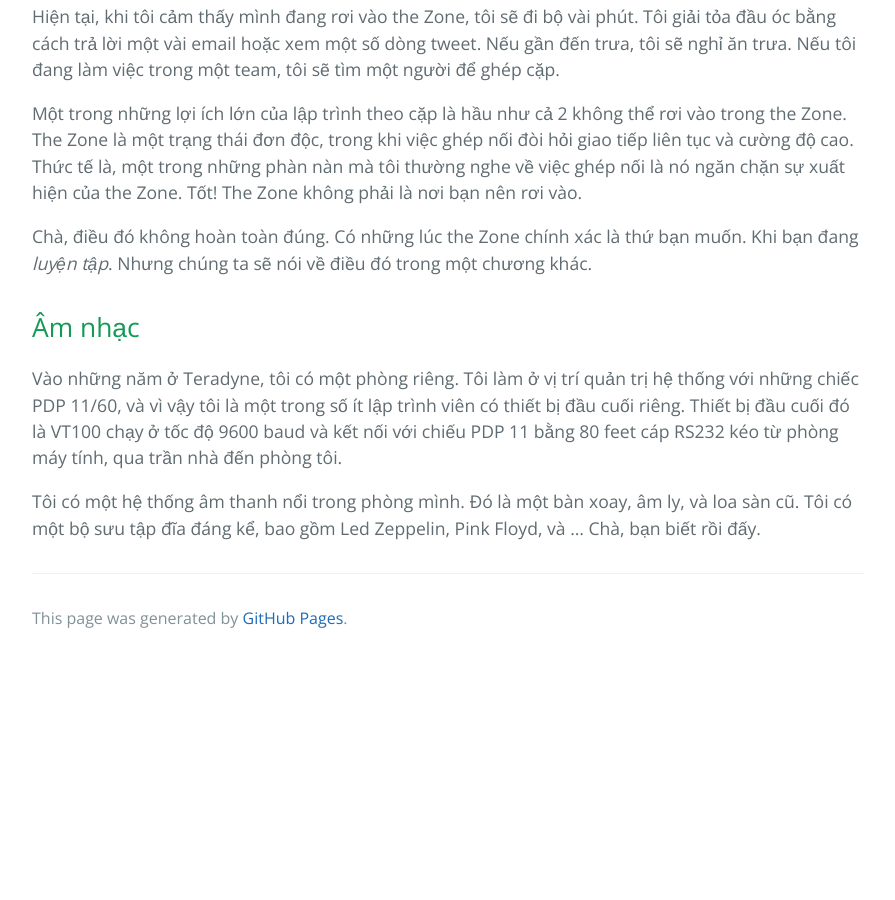
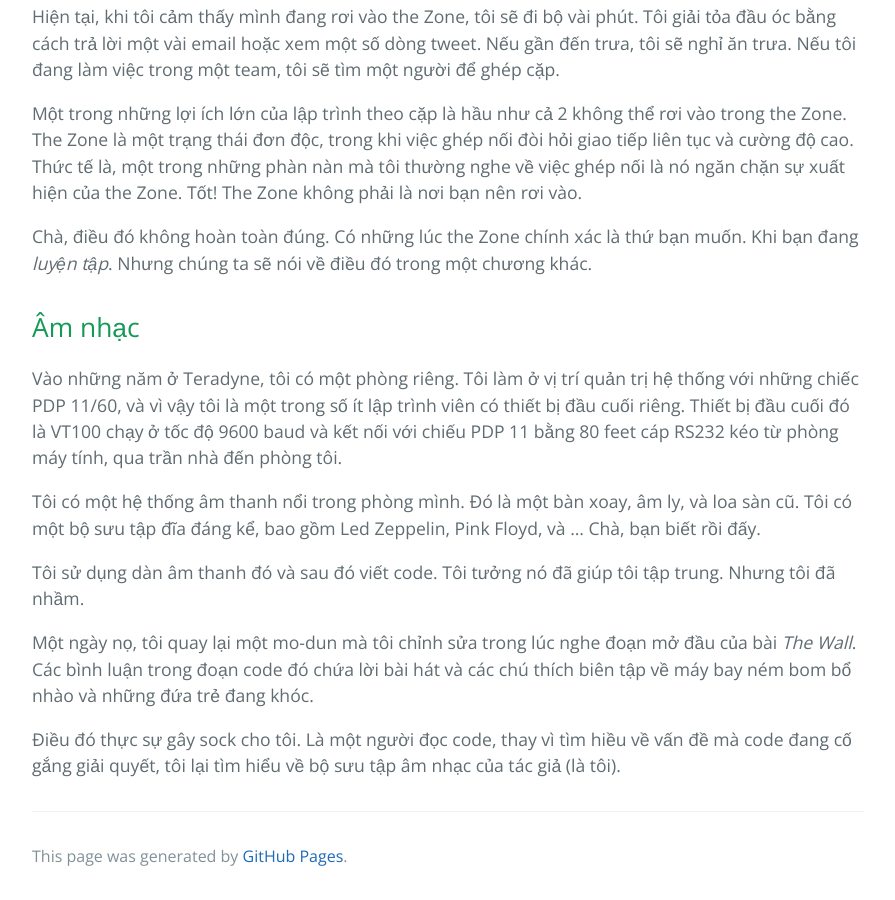
Before and after one commit to HaiBV/haibv.github.io, a Jekyll site: the page built from clean-coder/chapter-4-coding.md, in a window 1280 px wide and 900 px high, scrolled down 4388 px. Shown: the whole window, without its empty margins (192-1087 px from the left). Built offline with Jekyll 4.4.1, drawn with Linux system fonts in a browser that asks for light colours; our own code applies the rules of GitHub Pages for plain Markdown files; before the commit the page ends 5050 px from its top, so only the background shows below that.

Commit message:
Book - The Clean Coder - Chapter 4 - Coding

```diff
--- a/clean-coder/chapter-4-coding.md
+++ b/clean-coder/chapter-4-coding.md
@@ -85,3 +85,9 @@ Chà, điều đó không hoàn toàn đúng. Có những lúc the Zone chính x
 Vào những năm ở Teradyne, tôi có một phòng riêng. Tôi làm ở vị trí quản trị hệ thống với những chiếc PDP 11/60, và vì vậy tôi là một trong số ít lập trình viên có thiết bị đầu cuối riêng. Thiết bị đầu cuối đó là VT100 chạy ở tốc độ 9600 baud và kết nối với chiếu PDP 11 bằng 80 feet cáp RS232 kéo từ phòng máy tính, qua trần nhà đến phòng tôi.
 
 Tôi có một hệ thống âm thanh nổi trong phòng mình. Đó là một bàn xoay, âm ly, và loa sàn cũ. Tôi có một bộ sưu tập đĩa đáng kể, bao gồm Led Zeppelin, Pink Floyd, và ... Chà, bạn biết rồi đấy.
+
+Tôi sử dụng dàn âm thanh đó và sau đó viết code. Tôi tưởng nó đã giúp tôi tập trung. Nhưng tôi đã nhầm.
+
+Một ngày nọ, tôi quay lại một mo-dun mà tôi chỉnh sửa trong lúc nghe đoạn mở đầu của bài _The Wall_. Các bình luận trong đoạn code đó chứa lời bài hát và các chú thích biên tập về máy bay ném bom bổ nhào và những đứa trẻ đang khóc.
+
+Điều đó thực sự gây sock cho tôi. Là một người đọc code, thay vì tìm hiều về vấn đề mà code đang cố gắng giải quyết, tôi lại tìm hiểu về bộ sưu tập âm nhạc của tác giả (là tôi).
```
